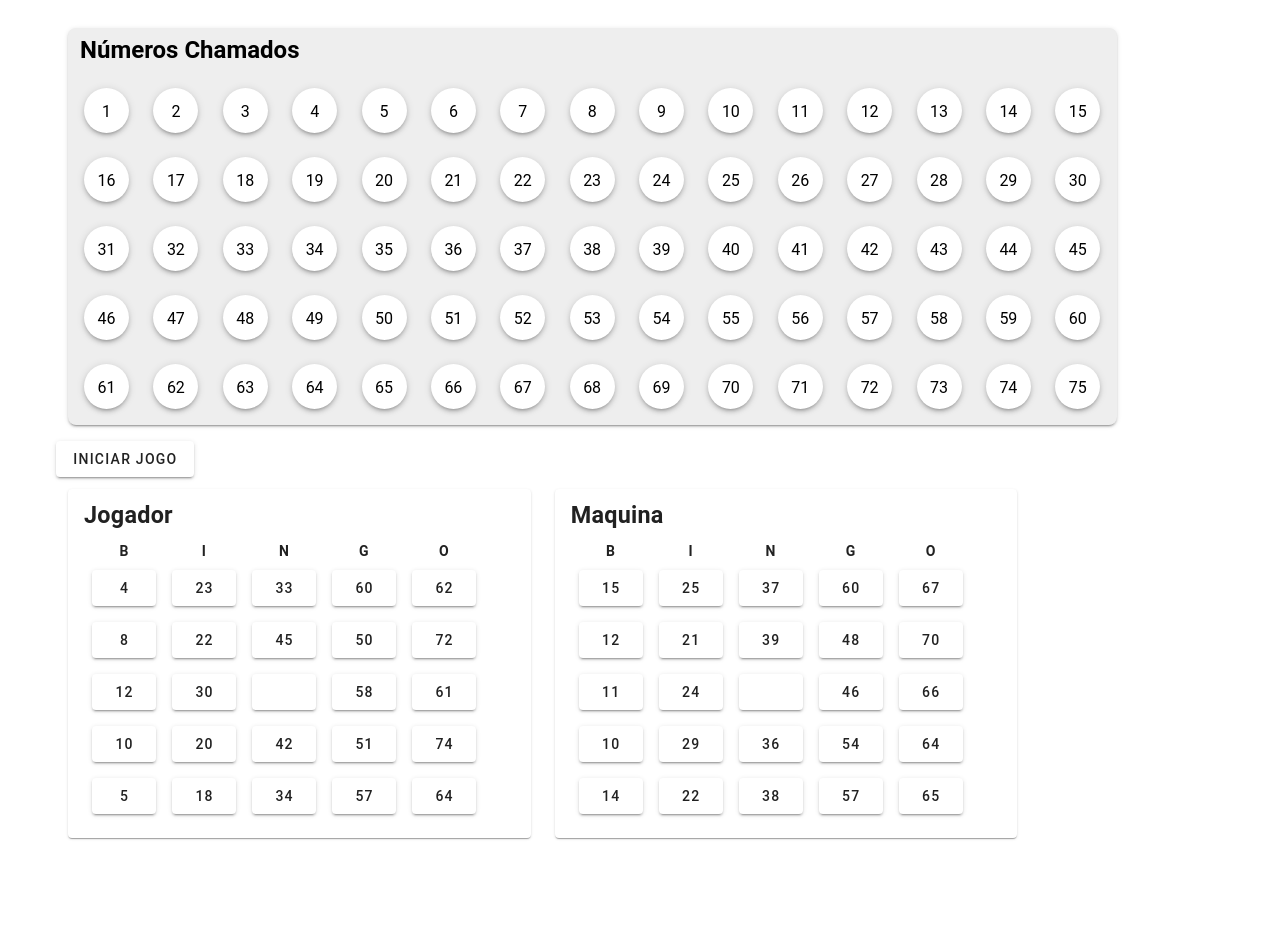
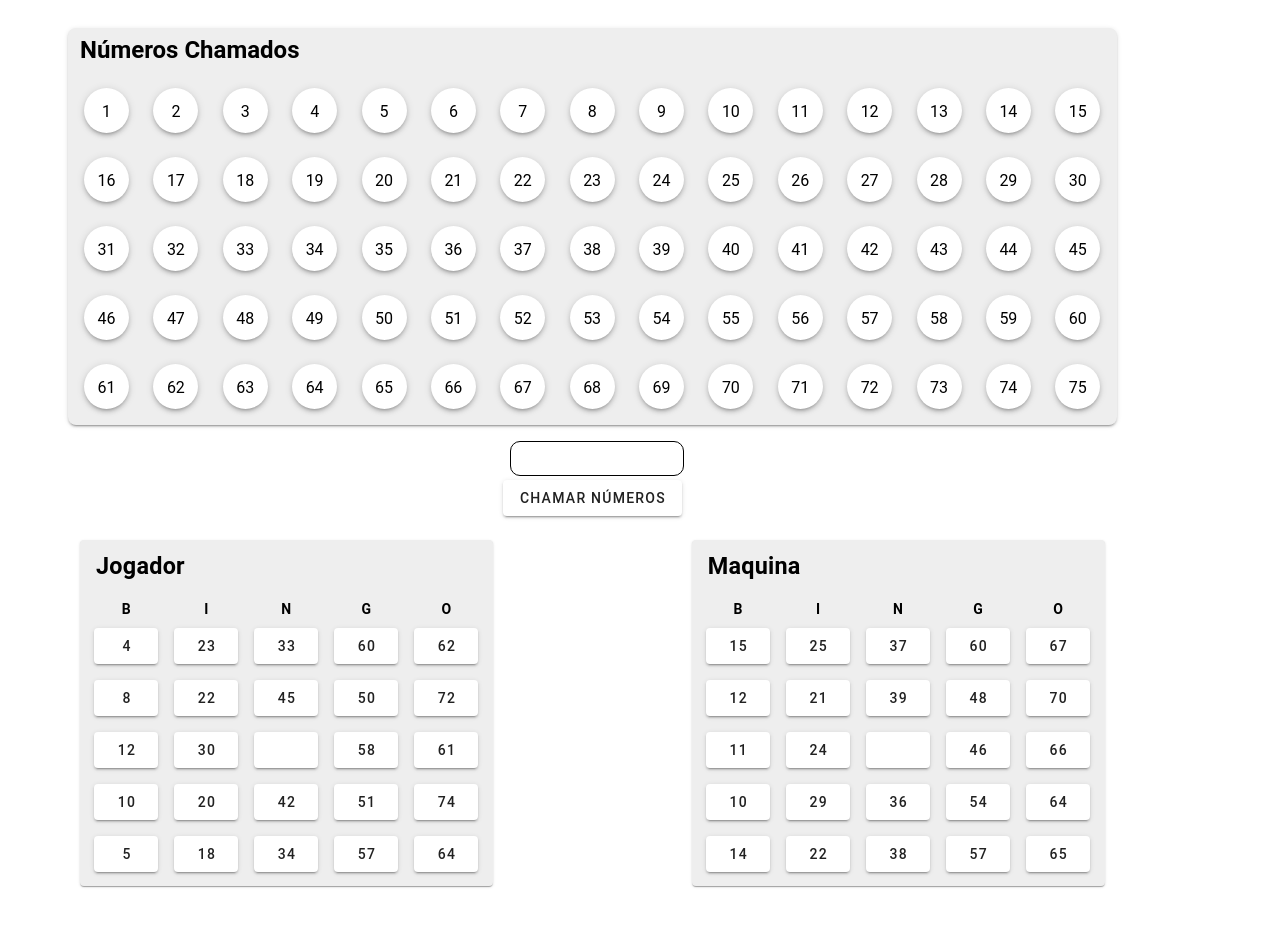
Before and after one commit to antoniofavarinfreire/bingo-mania, a Vue app: page / in a window 1280 px wide. Before the commit the page ends 866 px from the top, so only its background shows below. Built offline with nearby package versions, Linux system fonts and the light colour scheme.

Commit message:
Jogo, já esta funcionando, porem ainda falta o indexDB

```diff
--- a/index.html
+++ b/index.html
@@ -5,7 +5,7 @@
     <link rel="icon" href="/favicon.ico">
     <meta name="viewport" content="width=device-width, initial-scale=1.0">
     <meta name="viewport" content="width=device-width,initial-scale=1">
-    <title>My Awesome App</title>
+    <title>Bingão Dev Hero</title>
     <meta name="description" content="My Awesome App description">
     <link rel="icon" href="/favicon.ico">
     <link rel="apple-touch-icon" href="/apple-touch-icon.png" sizes="180x180">
@@ -18,7 +18,7 @@
         })
       }
     </script>
-    <title>Vite App</title>
+    <title>Bingão Dev Hero</title>
   </head>
   <body>
     <div id="app"></div>
--- a/package.json
+++ b/package.json
@@ -12,6 +12,9 @@
     "type-check": "vue-tsc --build --force"
   },
   "dependencies": {
+    "@vueuse/rxjs": "^10.11.0",
+    "dexie": "^4.0.8",
+    "rxjs": "^7.8.1",
     "vue": "^3.4.29",
     "vue-router": "^4.3.3",
     "vuetify": "^3.6.13"
--- a/src/components/BingoBoard.vue
+++ b/src/components/BingoBoard.vue
@@ -6,11 +6,6 @@
         >
 
           <h2 class="mb-2 ml-2">Números Chamados</h2>
-
-
-          <div class="number-call mr-2">
-            <h3 class="text-center pt-2"></h3>
-          </div>
 
         </v-row>
         <v-row>
--- a/src/components/BingoCard.vue
+++ b/src/components/BingoCard.vue
@@ -1,12 +1,12 @@
 <template>
     <v-col md="5">
-        <v-card>
+        <v-card class="bg-grey-lighten-3">
             <v-card-title :key="titleCardGame">
                 <h3>
                     {{ titleCardGame }}
                 </h3>
             </v-card-title>
-            <v-card-text>
+            <v-card-text style="padding: 0.4rem !important">
                 <thead>
                     <tr>
                         <th v-for="col in columns" key="col">{{ col }}</th>
@@ -15,7 +15,7 @@
                 <tbody>
                     <tr v-for="(row) in bingoTable" key="rowIndex">
                         <td v-for="(num, colIndex) in row" :key="colIndex" class="px-2 py-2">
-                            <v-btn :class="{'bg-yellow' : isHighlighted(num)}">
+                            <v-btn :class="{'bg-yellow' : isHighlighted(num ?? 0)}">
                                 {{ num }}
                             </v-btn>
                         </td>
--- a/src/components/BingoGame.vue
+++ b/src/components/BingoGame.vue
@@ -3,16 +3,32 @@
         <v-col>
             <v-col cols="11">
                 <v-row align="center" justify="center">
-                    <BingoBoard :highlightedNumbers="highlightedNumbers"/>
+                    <BingoBoard :highlightedNumbers="state.highlightedNumbers"/>
+                </v-row>
+                <v-col>
+                    <v-row justify="center" align="center" class="mt-4">
+                        <div class="text-center number-call">
+                            {{ state.drawnNumber }}
+                        </div>
+                    </v-row>
+                    <v-row justify="center" align="center" class="mt-4">
+                        <v-btn @click="startGeneration">Chamar números</v-btn>
+                    </v-row>
+                </v-col>
+                <v-row align="center" justify="space-between" class="mt-3">
+                    <BingoCard v-model:highlightedNumbers="state.highlightedNumbers" :title-card-game="'Jogador'" :numbers="state.playerBoard"/>
+                    <BingoCard v-model:highlightedNumbers="state.highlightedNumbers" :title-card-game="'Maquina'" :numbers="state.machineBoard"/>
                 </v-row>
             </v-col>
-            <v-row class="mt-4">
-                <v-btn @click="startGeneration">Iniciar jogo</v-btn>
-            </v-row>
-            <v-row align="start" justify="start" class="mt-3">
-                <BingoCard v-model:highlightedNumbers="highlightedNumbers" :title-card-game="'Jogador'" :numbers="playerBoard"/>
-                <BingoCard v-model:highlightedNumbers="highlightedNumbers" :title-card-game="'Maquina'" :numbers="machineBoard"/>
-            </v-row>
+            <v-dialog v-model="dialog" max-width="400px">
+                <v-card >
+                  <v-card-title class="headline">{{ state.winner }} venceu!</v-card-title>
+                  <v-card-actions>
+                    <v-spacer></v-spacer>
+                    <v-btn style="background-color: #6bf67b;" @click="resetGame">Reiniciar</v-btn>
+                  </v-card-actions>
+                </v-card>
+            </v-dialog>
         </v-col>
     </v-container>
 </template>
@@ -20,12 +36,19 @@
 <script lang="ts" setup>
     import BingoCard from './BingoCard.vue'
     import BingoBoard from './BingoBoard.vue'
-    import { ref } from 'vue'
+    import { ref, computed } from 'vue'
+    import { reactive } from 'vue';
 
-    const drawnNumber = ref<number | null>(null);
-    const highlightedNumbers = ref<number[]>([]);
+    const state = reactive({
+        drawnNumber: null as number | null,
+        highlightedNumbers: [] as number[],
+        winner: null as string | null,
+        playerBoard: [] as number[],
+        machineBoard: [] as number[],
+        generationInterval: null as number | null
+    });
 
-
+    const dialog = computed(() => state.winner !== null);
 
     const generateUniqueBoards = () => {
     // Cria um array de números de 1 a 75
@@ -58,28 +81,92 @@
         return array;
     };
 
-    const playerBoard = generateUniqueBoards();
-    const machineBoard = generateUniqueBoards();
+    state.playerBoard = generateUniqueBoards();
+    state.machineBoard = generateUniqueBoards();
     const generationInterval = ref<number | null>(null);
 
+
     const drawNumber = () => {
-      const availableNumbers = Array.from({ length: 75 }, (_, i) => i + 1).filter(num => !highlightedNumbers.value.includes(num));
+      const availableNumbers = Array.from({ length: 75 }, (_, i) => i + 1).filter(num => !state.highlightedNumbers.includes(num));
       if (availableNumbers.length === 0) return;
       const randomIndex = Math.floor(Math.random() * availableNumbers.length);
-      drawnNumber.value = availableNumbers[randomIndex];
-      highlightedNumbers.value.push(drawnNumber.value);
-    //   if (machineBoard.includes(drawnNumber.value) && !machineHighlightedNumbers.value.includes(drawnNumber.value)) {
-    //     machineHighlightedNumbers.value.push(drawnNumber.value);
-    //   }
+      state.drawnNumber = availableNumbers[randomIndex];
+      state.highlightedNumbers.push(state.drawnNumber);
 
-    //   checkWinners();
+
+      checkWinners();
     };
 
     const startGeneration = () => {
-        drawNumber();
-    //     if (!generationInterval.value) {
-    //     generationInterval.value = window.setInterval(drawNumber, 1000);
-    //   }
+        if(state.winner === null){
+            drawNumber();
+        }
     };
 
+    const distributeNumbers = (numbers: number[]): (number | null)[][] => {
+        const columnB: (number | null)[] = [];
+        const columnI: (number | null)[] = [];
+        const columnN: (number | null)[] = [];
+        const columnG: (number | null)[] = [];
+        const columnO: (number | null)[] = [];
+
+        numbers.forEach(num => {
+            if (num >= 1 && num <= 15) {
+            if (columnB.length < 5) columnB.push(num);
+            } else if (num >= 16 && num <= 30) {
+            if (columnI.length < 5) columnI.push(num);
+            } else if (num >= 31 && num <= 45) {
+            if (columnN.length < 4) columnN.push(num);
+            } else if (num >= 46 && num <= 60) {
+            if (columnG.length < 5) columnG.push(num);
+            } else if (num >= 61 && num <= 75) {
+            if (columnO.length < 5) columnO.push(num);
+            }
+        });
+
+        return [columnB, columnI, columnN, columnG, columnO];
+    };
+
+    const checkWinners = () => {
+        if (checkColumnCompleted(state.playerBoard)) {
+            state.winner = 'Jogador';
+            clearInterval(generationInterval.value!);
+            generationInterval.value = null;
+        } else if (checkColumnCompleted(state.machineBoard)) {
+            state.winner = 'Maquina';
+            clearInterval(generationInterval.value!);
+            generationInterval.value = null;
+        }
+    };
+
+    const checkColumnCompleted = (board: number[]) => {
+        const columns = distributeNumbers(board);
+        // Check columns
+        for (let i = 0; i < 5; i++) {
+            if (columns[i].every(num => num === null || state.highlightedNumbers.includes(num))) {
+            return true;
+            }
+        }
+    };
+
+    const resetGame = () => {
+        clearInterval(state.generationInterval!);
+        state.drawnNumber = null;
+        state.highlightedNumbers = [];
+        state.winner = null;
+        state.playerBoard = generateUniqueBoards();
+        state.machineBoard = generateUniqueBoards();
+        state.generationInterval = null;
+    };
 </script>
+
+<style>
+    .number-call{
+        width: 17%;
+        height: 35px;
+        border-radius: 10px;
+        border: solid 1px;
+        padding-top: 5px;
+        margin-left: 10px;
+    }
+</style>
--- a/tsconfig.app.json
+++ b/tsconfig.app.json
@@ -1,6 +1,6 @@
 {
   "extends": "@vue/tsconfig/tsconfig.dom.json",
-  "include": ["env.d.ts", "src/**/*", "src/**/*.vue"],
+  "include": ["env.d.ts", "src/**/*", "src/**/*.vue", "db.ts"],
   "exclude": ["src/**/__tests__/*"],
   "compilerOptions": {
     "composite": true,
```
Also changed, not shown: db.ts (added, +40 -0 lines).
